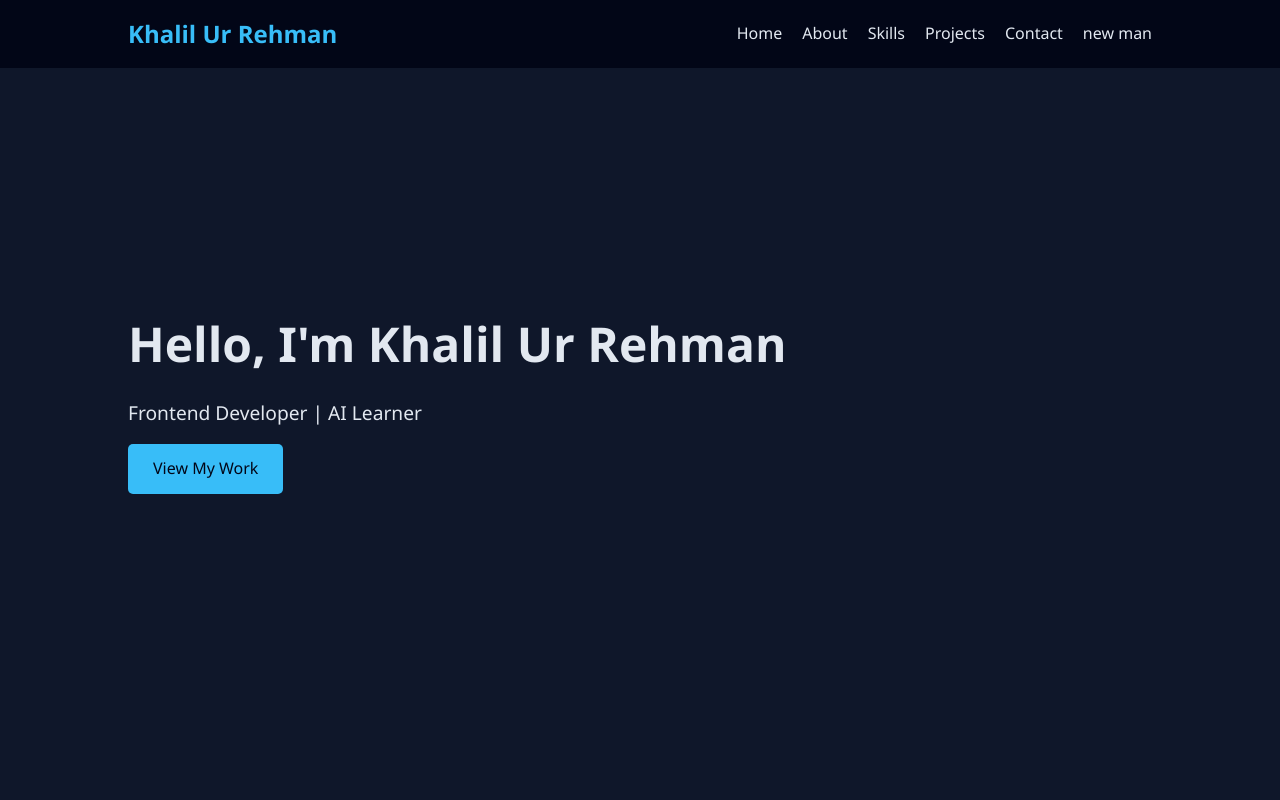
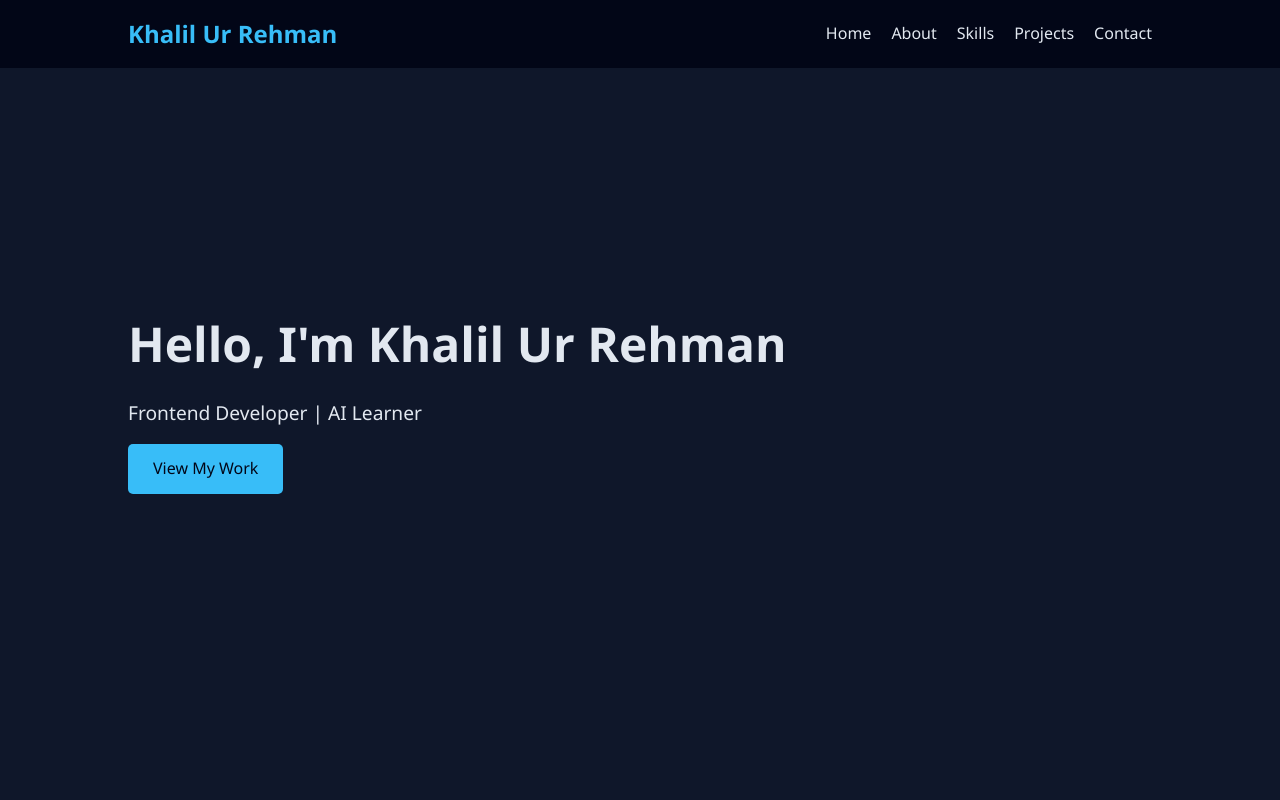
Before and after one commit to khalilkhankr00-ship-it/Portfolio, a plain HTML site: page index.html in a window 1280 px wide. Shown: the top 800 px of the page. Drawn offline with Linux system fonts and the light colour scheme.

Commit message:
Fix HTML formatting and content structure

```diff
--- a/index.html
+++ b/index.html
@@ -24,7 +24,6 @@
                 <li><a href="#skills">Skills</a></li>
                 <li><a href="#projects">Projects</a></li>
                 <li><a href="#contact">Contact</a></li>
-                new man
             </ul>
         </nav>
     </header>
```
